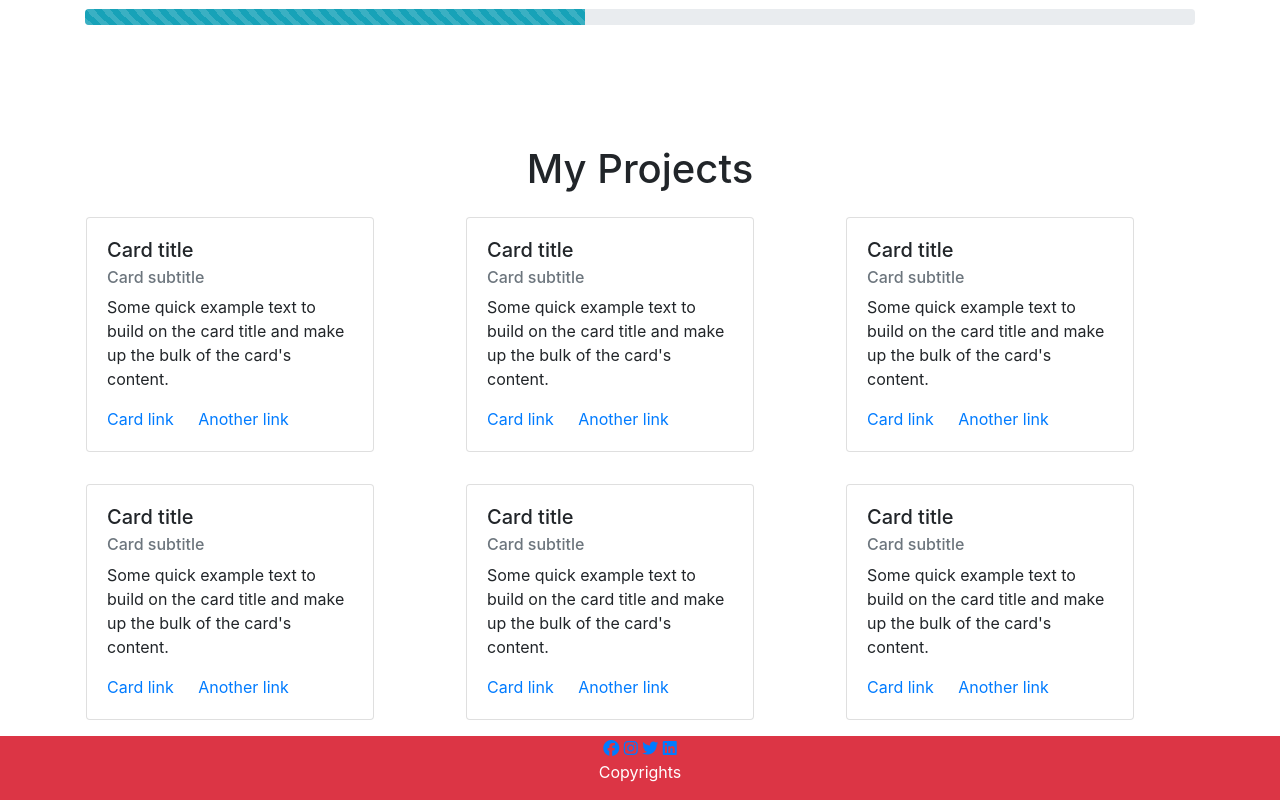
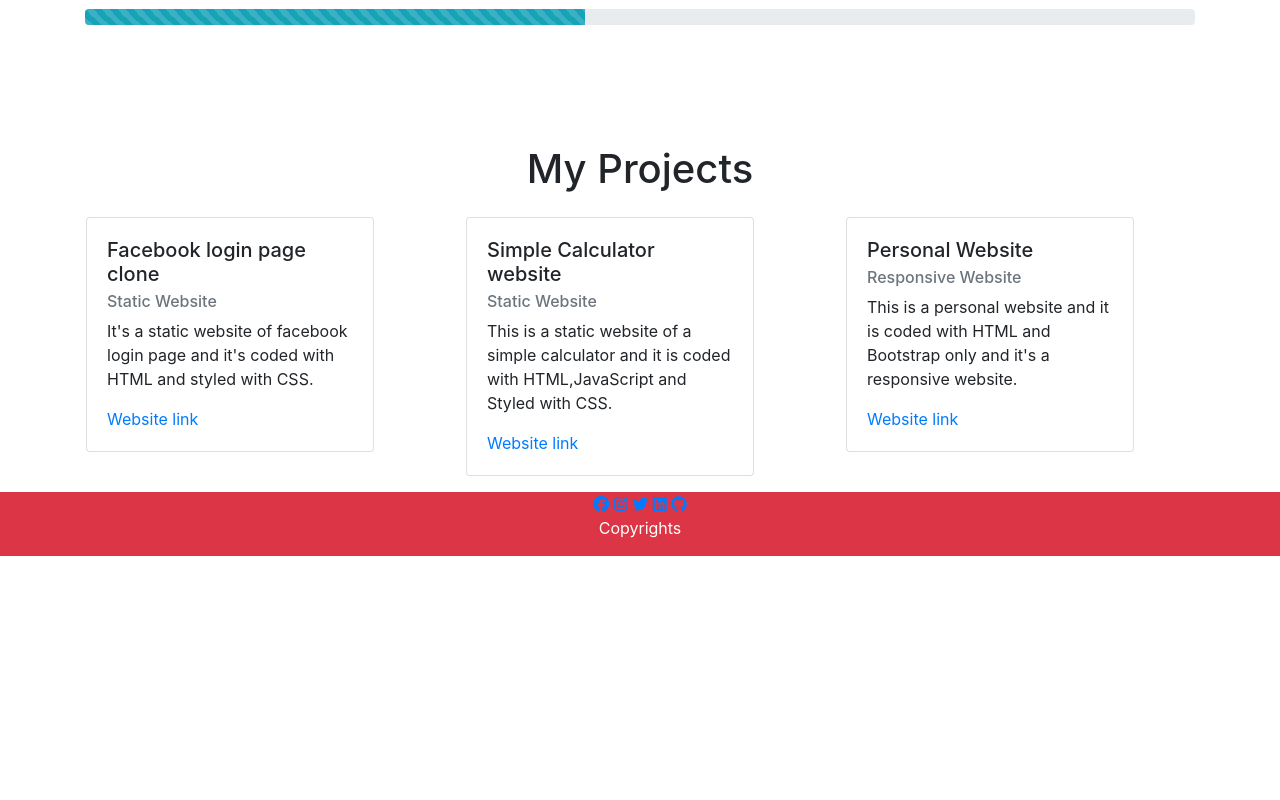
Before and after one commit to Abhishek-757/MyPersonalWebsite-ResponsiveWebsite, a plain HTML site: page index.html in a window 1280 px wide. Shown: the part 859-1659 px from the top of the page. After the commit the page ends 1415 px from the top, so only its background shows below. Drawn offline with nearby package versions, Linux system fonts and the light colour scheme.

Commit message:
Project updated

```diff
--- a/index.html
+++ b/index.html
@@ -87,14 +87,14 @@
       <div class="container">
         <h1 style="text-align: center; margin-top: 3em;">My Projects</h1>
         <div class="row">
+
           <div class="col-md-4 p-3">
             <div class="card" style="width: 18rem;">
               <div class="card-body">
-                <h5 class="card-title">Card title</h5>
-                <h6 class="card-subtitle mb-2 text-muted">Card subtitle</h6>
-                <p class="card-text">Some quick example text to build on the card title and make up the bulk of the card's content.</p>
-                <a href="#" class="card-link">Card link</a>
-                <a href="#" class="card-link">Another link</a>
+                <h5 class="card-title">Facebook login page clone</h5>
+                <h6 class="card-subtitle mb-2 text-muted">Static Website</h6>
+                <p class="card-text">It's a static website of facebook login page and it's coded with HTML and styled with CSS.</p>
+                <a href="https://abhishek-757.github.io/FBloginPage/" target="_blank" class="card-link">Website link</a>
               </div>
             </div>
           </div>
@@ -102,11 +102,10 @@
           <div class="col-md-4 p-3">
             <div class="card" style="width: 18rem;">
               <div class="card-body">
-                <h5 class="card-title">Card title</h5>
-                <h6 class="card-subtitle mb-2 text-muted">Card subtitle</h6>
-                <p class="card-text">Some quick example text to build on the card title and make up the bulk of the card's content.</p>
-                <a href="#" class="card-link">Card link</a>
-                <a href="#" class="card-link">Another link</a>
+                <h5 class="card-title">Simple Calculator website</h5>
+                <h6 class="card-subtitle mb-2 text-muted">Static Website</h6>
+                <p class="card-text">This is a static website of a simple calculator and it is coded with HTML,JavaScript and Styled with CSS.</p>
+                <a href="https://abhishek-757.github.io/Static-SimpleCalculatorWebsite/" target="_blank" class="card-link">Website link</a>
               </div>
             </div>
           </div>
@@ -114,50 +113,14 @@
           <div class="col-md-4 p-3">
             <div class="card" style="width: 18rem;">
               <div class="card-body">
-                <h5 class="card-title">Card title</h5>
-                <h6 class="card-subtitle mb-2 text-muted">Card subtitle</h6>
-                <p class="card-text">Some quick example text to build on the card title and make up the bulk of the card's content.</p>
-                <a href="#" class="card-link">Card link</a>
-                <a href="#" class="card-link">Another link</a>
+                <h5 class="card-title">Personal Website</h5>
+                <h6 class="card-subtitle mb-2 text-muted">Responsive Website</h6>
+                <p class="card-text">This is a personal website and it is coded with HTML and Bootstrap only and it's a responsive website.</p>
+                <a href="https://abhishek-757.github.io/MyPersonalWebsite-ResponsiveWebsite/" target="_blank" class="card-link">Website link</a>
               </div>
             </div>
           </div>
 
-          <div class="col-md-4 p-3">
-            <div class="card" style="width: 18rem;">
-              <div class="card-body">
-                <h5 class="card-title">Card title</h5>
-                <h6 class="card-subtitle mb-2 text-muted">Card subtitle</h6>
-                <p class="card-text">Some quick example text to build on the card title and make up the bulk of the card's content.</p>
-                <a href="#" class="card-link">Card link</a>
-                <a href="#" class="card-link">Another link</a>
-              </div>
-            </div>
-          </div>
-
-          <div class="col-md-4 p-3">
-            <div class="card" style="width: 18rem;">
-              <div class="card-body">
-                <h5 class="card-title">Card title</h5>
-                <h6 class="card-subtitle mb-2 text-muted">Card subtitle</h6>
-                <p class="card-text">Some quick example text to build on the card title and make up the bulk of the card's content.</p>
-                <a href="#" class="card-link">Card link</a>
-                <a href="#" class="card-link">Another link</a>
-              </div>
-            </div>
-          </div>
-
-          <div class="col-md-4 p-3">
-            <div class="card" style="width: 18rem;">
-              <div class="card-body">
-                <h5 class="card-title">Card title</h5>
-                <h6 class="card-subtitle mb-2 text-muted">Card subtitle</h6>
-                <p class="card-text">Some quick example text to build on the card title and make up the bulk of the card's content.</p>
-                <a href="#" class="card-link">Card link</a>
-                <a href="#" class="card-link">Another link</a>
-              </div>
-            </div>
-          </div>
         </div>
       </div>
     </section>
@@ -170,6 +133,7 @@
            <a href="https://www.instagram.com/_abhi_shek__s_/" target="_blank"><i class="fa-brands fa-instagram"></i></a>
            <a href="https://twitter.com/abhi_shek__s" target="_blank"><i class="fa-brands fa-twitter"></i></a>
            <a href="https://www.linkedin.com/in/abhishek-s-4312a5253/" target="_blank"><i class="fa-brands fa-linkedin"></i></a>
+           <a href="https://github.com/Abhishek-757"><i class="fa-brands fa-github"></i></a>
 
             <p>Copyrights</p>
           </div>
```
